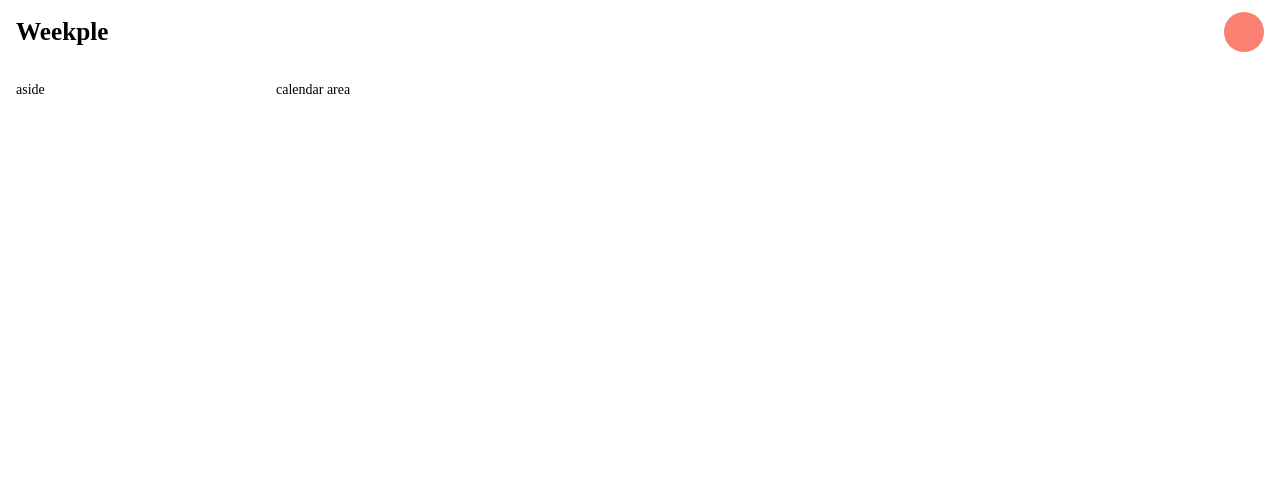
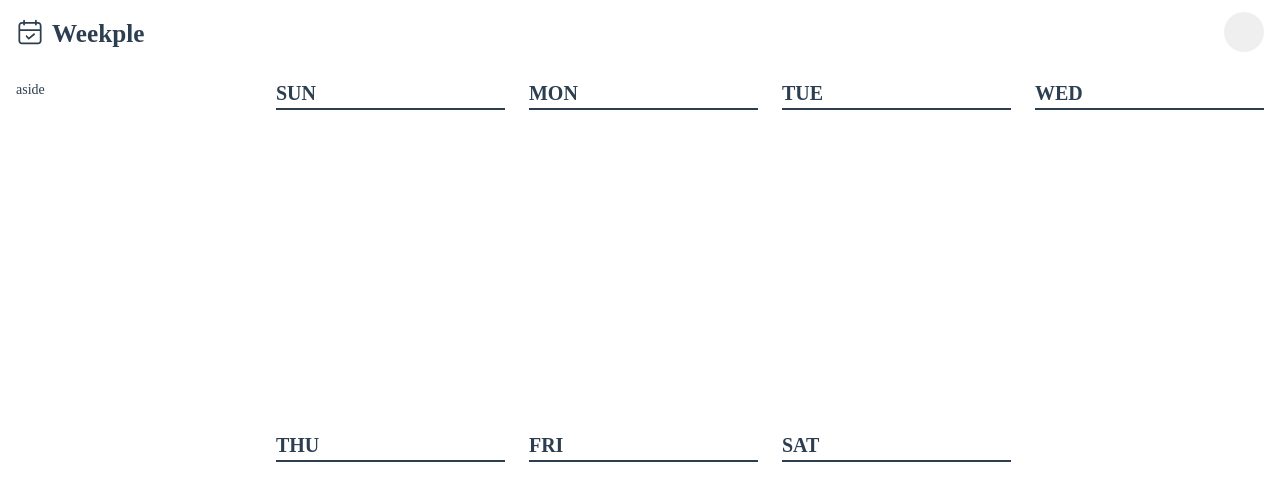
Before and after one commit to thisyujeong/calendar-system-practice, a Next.js app: page / in a window 1280 px wide. Shown: the top 500 px of the page. Built offline with nearby package versions, Linux system fonts and the light colour scheme.

Commit message:
add: Weekly components

```diff
--- a/components/layout/Container.style.ts
+++ b/components/layout/Container.style.ts
@@ -13,5 +13,5 @@
 `;
 
 export const Main = styled.main`
-  padding: 16px;
+  padding: 1.142857rem;
 `;
--- a/components/layout/Header.style.ts
+++ b/components/layout/Header.style.ts
@@ -3,16 +3,23 @@
 export const HeaderContainer = styled.div`
   position: relative;
   width: 100%;
-  padding: 12px 16px;
+  padding: 0.85714rem 1.142857rem;
   display: flex;
   justify-content: space-between;
   align-items: center;
 `;
 
 export const HeaderTitle = styled.h1`
+  width: 244px;
   font-size: 1.8rem;
   font-weight: bold;
   line-height: 1;
+  svg {
+    width: 28px;
+    height: 28px;
+    margin-right: 8px;
+    vertical-align: bottom;
+  }
 `;
 
 export const HeaderToolbar = styled.div`
@@ -25,5 +32,5 @@
   width: 40px;
   height: 40px;
   border-radius: 100%;
-  background-color: salmon;
+  background-color: #00000010;
 `;
--- a/components/layout/Header.tsx
+++ b/components/layout/Header.tsx
@@ -3,7 +3,15 @@
 const Header = () => {
   return (
     <HeaderContainer>
-      <HeaderTitle>Weekple</HeaderTitle>
+      <HeaderTitle>
+        <svg xmlns="http://www.w3.org/2000/svg" version="1.1" viewBox="0 0 32 32">
+          <path
+            d="m25.12 4.66h-1.35v-1.66c0-.55-.45-1-1-1s-1 .45-1 1v1.66h-11.55v-1.66c0-.55-.45-1-1-1s-1 .45-1 1v1.66h-1.34c-2.25 0-4.08 1.83-4.08 4.08v17.19c0 2.25 1.83 4.08 4.08 4.08h18.24c2.25 0 4.08-1.83 4.08-4.08v-17.2c-.01-2.25-1.83-4.07-4.08-4.07zm-18.24 2h1.33v1.01c0 .55.45 1 1 1s1-.45 1-1v-1.01h11.55v1.01c0 .55.45 1 1 1s1-.45 1-1v-1.01h1.35c1.14 0 2.08.93 2.08 2.08v4.11h-22.38v-4.12c0-1.14.93-2.07 2.07-2.07zm18.24 21.34h-18.24c-1.14 0-2.08-.93-2.08-2.08v-11.08h22.39v11.09c0 1.14-.93 2.07-2.07 2.07zm-3.68-10.11c.35.42.29 1.05-.13 1.41l-6.06 5.04c-.19.15-.41.23-.64.23-.27 0-.54-.11-.74-.32l-2.52-2.74c-.37-.41-.35-1.04.06-1.41s1.04-.35 1.41.06l1.88 2.04 5.33-4.43c.42-.36 1.05-.3 1.41.12z"
+            fill="#2c3e50"
+          ></path>
+        </svg>
+        Weekple
+      </HeaderTitle>
       <HeaderToolbar>
         <Profile></Profile>
       </HeaderToolbar>
--- /dev/null
+++ b/components/weekly/Weekly.style.ts
@@ -0,0 +1,10 @@
+import styled from '@emotion/styled';
+
+export const WeeklyContainer = styled.div`
+  position: relative;
+  margin: -0.85714rem;
+  height: 100%;
+  display: grid;
+  grid-template-columns: 1fr 1fr 1fr 1fr;
+  grid-template-rows: 1fr 1fr;
+`;
--- /dev/null
+++ b/components/weekly/Weekly.tsx
@@ -0,0 +1,15 @@
+import { dayOfWeek } from '../../utils/dayOfWeek';
+import { WeeklyContainer } from './Weekly.style';
+import WeeklyItem from './WeeklyItem';
+
+const Weekly = () => {
+  return (
+    <WeeklyContainer>
+      {dayOfWeek.map((day) => (
+        <WeeklyItem key={day} day={day} />
+      ))}
+    </WeeklyContainer>
+  );
+};
+
+export default Weekly;
--- /dev/null
+++ b/components/weekly/WeeklyItem.style.ts
@@ -0,0 +1,13 @@
+import styled from '@emotion/styled';
+
+export const ItemContainer = styled.div`
+  position: relative;
+  padding: 0.85714rem;
+`;
+
+export const ItemHeader = styled.div`
+  display: relative;
+  font-size: 1.428rem;
+  font-weight: bold;
+  border-bottom: 2px solid #2c3e50;
+`;
--- /dev/null
+++ b/components/weekly/WeeklyItem.tsx
@@ -0,0 +1,15 @@
+import { ItemContainer, ItemHeader } from './WeeklyItem.style';
+
+type WeeklyItemProps = {
+  day: string;
+};
+
+const WeekItem = ({ day }: WeeklyItemProps) => {
+  return (
+    <ItemContainer>
+      <ItemHeader>{day}</ItemHeader>
+    </ItemContainer>
+  );
+};
+
+export default WeekItem;
--- a/pages/index.tsx
+++ b/pages/index.tsx
@@ -1,10 +1,11 @@
 import type { NextPage } from 'next';
 import LayoutContianer from '../components/layout/Container';
+import Weekly from '../components/weekly/Weekly';
 
 const Home: NextPage = () => {
   return (
     <LayoutContianer>
-      <div>calendar area</div>
+      <Weekly />
     </LayoutContianer>
   );
 };
--- a/styles/globals.css
+++ b/styles/globals.css
@@ -146,11 +146,12 @@
   word-wrap: break-word;
   font-family: 'Ubuntu', 'GothicA1';
   font-weight: normal;
+  /* background: #f9fafb; */
 }
 * {
   font-size: inherit;
   line-height: 1.4em;
-  color: black;
+  color: #2c3e50;
   box-sizing: border-box;
 }
 *:focus {
--- /dev/null
+++ b/utils/dayOfWeek.ts
@@ -0,0 +1 @@
+export const dayOfWeek = ['SUN', 'MON', 'TUE', 'WED', 'THU', 'FRI', 'SAT'];
```
